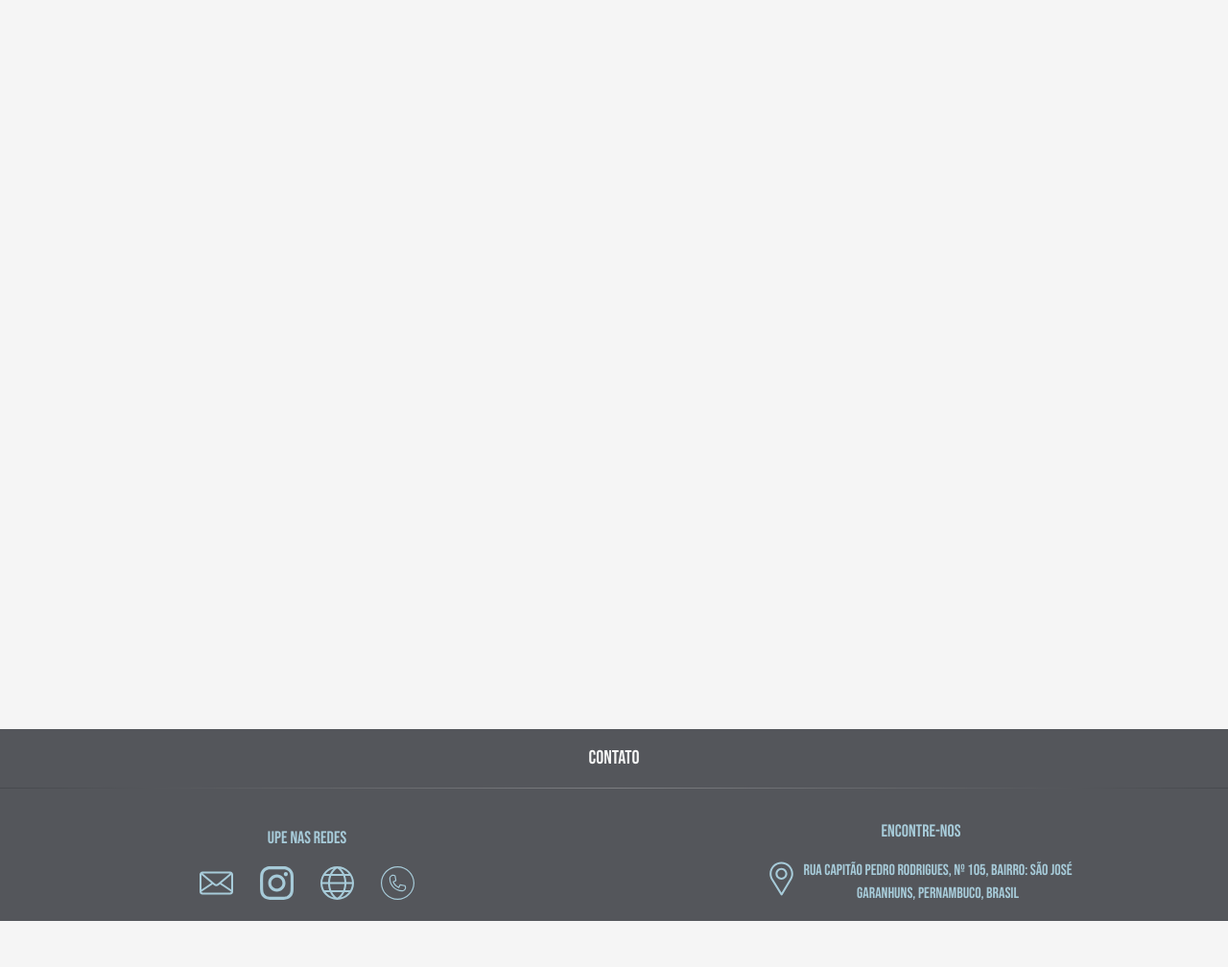
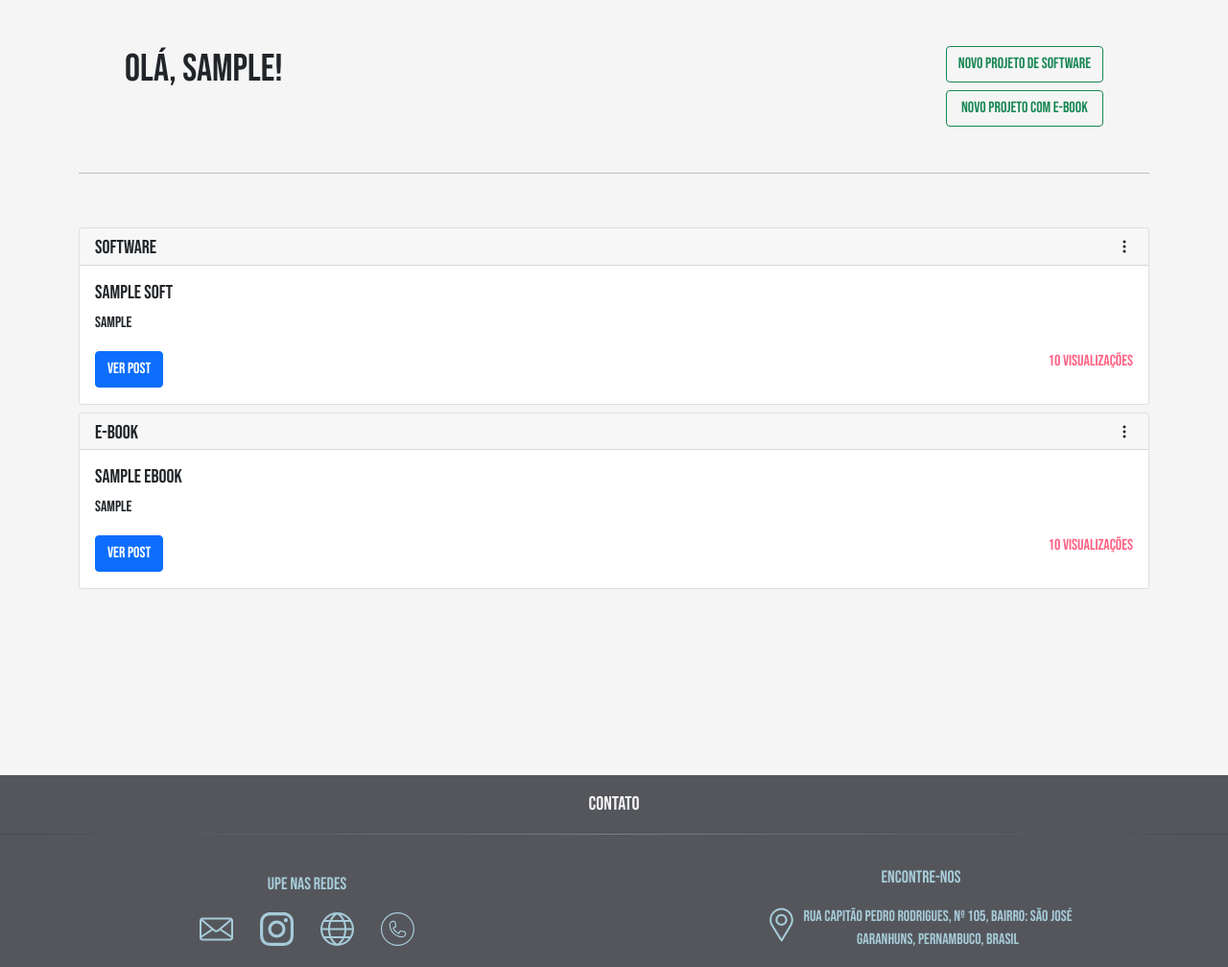
Before and after one commit to abraaodeveloper/portal-de-projetos-academicos, a Django app: page /dashboard/ in a window 1280 px wide. Shown: the part 67-1075 px from the top of the page at 96% size. Before the commit the page ends 1027 px from the top, so only its background shows below. Run offline with Django 3.2, Linux system fonts and the light colour scheme; a user stored in the database is signed in; tables that the repository leaves empty hold one stand-in row (values such as "Sample post"); some libraries are stand-ins or nearby versions.

Commit message:
Termido o crud de Soft e Ebook

```diff
--- a/accounts/urls.py
+++ b/accounts/urls.py
@@ -4,5 +4,5 @@ from .views import SignUpView
 
 
 urlpatterns = [
-    path('signup/', SignUpView.as_view(), name='signup'),
+    path('signup/', SignUpView, name='signup'),
 ]
--- a/config/settings.py
+++ b/config/settings.py
@@ -45,6 +45,7 @@ INSTALLED_APPS = [
     'accounts',
     'ckeditor',
     'ckeditor_uploader',
+    'crispy_forms',
 ]
 
 MIDDLEWARE = [
@@ -138,4 +139,6 @@ LOGIN_REDIRECT_URL = '/dashboard'
 
 LOGOUT_REDIRECT_URL = '/accounts/login'
 
+CRISPY_TEMPLATE_PACK = 'bootstrap4'
+
 django_heroku.settings(locals())
--- a/portal/urls.py
+++ b/portal/urls.py
@@ -10,5 +10,14 @@ urlpatterns = [
 
     # user logged
     path('dashboard/', views.dashboard, name="dashboard"),
+
+    # ebook
+    path('createebook/', views.createEbook, name="createebook"),
+    path('editebook/<int:ebook_id>', views.updateEbook, name="editebook"),
+    path('deletebook/<int:ebook_id>', views.deleteEbook, name="deleteebook"),
+
+    # software
     path('createsoft/', views.createSoft, name="createsoft"),
+    path('editesoft/<int:soft_id>', views.updateSoft, name="editesoft"),
+    path('deletesoft/<int:soft_id>', views.deleteSoft, name="deletesoft"),
 ]
--- a/portal/views.py
+++ b/portal/views.py
@@ -1,4 +1,4 @@
-from django.shortcuts import render
+from django.shortcuts import render, redirect
 from django.contrib.auth.models import User
 from django.contrib.auth.forms import AuthenticationForm
 from django.core.files.storage import FileSystemStorage
@@ -32,7 +32,7 @@ def home(request):
     users = User.objects.all()
     #print(users[0].created_at)
 
-    return render(request, 'guest/index.html', {'posts': result[:3:1], 'users': users.count()})
+    return render(request, 'guest/index.html', {'posts': result[:3:1], 'users': users.count(), 'qtdAcess': 3})
 
 def projects(request, type_content):
     softs = Soft.objects.filter(type_content=type_content)
@@ -59,8 +59,25 @@ def project(request, project_slug):
 @login_required
 def dashboard(request):
     user = request.user
-    softs = user.soft_set.all()
-    return render(request, 'logged/dashboard.html', {'softs': softs})
+
+    softs = user.soft_set.all().order_by('-views')[:3:1]
+    ebooks = user.ebook_set.all().order_by('-views')[:3:1]
+
+    result = softs + ebooks
+
+    if(not(len(result) < 3)):
+        cont = 0
+        ordenado = False
+        while(cont < len(result)-1 and not(ordenado)):
+            ordenado = True
+            if(result[cont].views < result[cont+1].views):
+                ordenado = False
+                key = result[cont]
+                result[cont] = result[cont+1]
+                result[cont+1] = key
+            cont +=1
+
+    return render(request, 'logged/dashboard.html', {'posts': result})
 
 @login_required
 def createSoft(request):
@@ -73,8 +90,16 @@ def createSoft(request):
         if form.is_valid():
             uploaded_file = request.FILES['document']
             fs = FileSystemStorage()
-            name = fs.save(uploaded_file.name, uploaded_file)
-            context['url'] = fs.url(name)
+            mainfile = fs.save(uploaded_file.name, uploaded_file)
+            context['url'] = fs.url(mainfile)
+
+            uploaded_file = request.FILES['cover']
+            fs = FileSystemStorage()
+            cover = fs.save(uploaded_file.name, uploaded_file)
+            context['url'] = fs.url(cover)
+
+            form.instance.file_name = mainfile
+            form.instance.cover = cover
 
             form.instance.file_name = name
             form.instance.author = request.user
@@ -84,3 +109,72 @@ def createSoft(request):
             return render(request, 'logged/dashboard.html', {'softs': softs})
 
     return render(request, 'logged/post-edit.html', {'softs': softs, 'form':form})
+
+@login_required
+def createEbook(request):
+    form = EbookForm(request.POST or None)
+    user = request.user
+    softs = user.soft_set.all()
+
+    context = {}
+    if request.method == 'POST':
+        if form.is_valid():
+
+            uploaded_file = request.FILES['document']
+            fs = FileSystemStorage()
+            mainfile = fs.save(uploaded_file.name, uploaded_file)
+            context['url'] = fs.url(mainfile)
+
+            uploaded_file = request.FILES['cover']
+            fs = FileSystemStorage()
+            cover = fs.save(uploaded_file.name, uploaded_file)
+            context['url'] = fs.url(cover)
+
+            form.instance.file_name = mainfile
+            form.instance.cover = cover
+
+            form.instance.author = request.user
+            form.instance.viwes = 0
+            form.save()
+
+            return render(request, 'logged/dashboard.html', {'softs': softs})
+
+    return render(request, 'logged/post-edit.html', {'softs': softs, 'form':form})
+
+def updateEbook(request, ebook_id):
+    try:
+        ebook_sel = Ebook.objects.get(id = ebook_id)
+    except Ebook.DoesNotExist:
+        return redirect('/')
+    ebook_form = EbookForm(request.POST or None, instance = ebook_sel)
+    if ebook_form.is_valid():
+       ebook_form.save()
+       return redirect('dashboard')
+    return render(request, 'logged/post-edit.html', {'form':ebook_form})
+
+def updateSoft(request, soft_id):
+    try:
+        soft_sel = Soft.objects.get(id = soft_id)
+    except Soft.DoesNotExist:
+        return redirect('/')
+    soft_form = SoftForm(request.POST or None, instance = soft_sel)
+    if soft_form.is_valid():
+       soft_form.save()
+       return redirect('dashboard')
+    return render(request, 'logged/post-edit.html', {'form':soft_form})
+
+def deleteEbook(request, ebook_id):
+    try:
+        ebook_sel = Ebook.objects.get(id = ebook_id)
+    except Ebook().DoesNotExist:
+        return redirect('dashboard')
+    ebook_sel.delete()
+    return redirect('dashboard')
+
+def deleteSoft(request, soft_id):
+    try:
+        soft_sel = Soft.objects.get(id = soft_id)
+    except Soft().DoesNotExist:
+        return redirect('dashboard')
+    soft_sel.delete()
+    return redirect('dashboard')
--- a/static/css/includes/_login-and-sign-in.scss
+++ b/static/css/includes/_login-and-sign-in.scss
@@ -3,6 +3,10 @@
     display: flex;
     justify-content: center;
     align-items: center;
+
+    li{
+        color: whitesmoke;
+    }
 
     .m-card-login{
         background-color: $azul-escuro;
@@ -43,5 +47,14 @@
                 background-color: $azul-escuro;
             }
         }
+
+
     }
 }
+.django-ckeditor-widget {
+     width: 100%;
+
+     #id_content{
+        width: 100%;
+    }
+}
--- a/static/css/styles.css
+++ b/static/css/styles.css
@@ -287,6 +287,10 @@ body {
           align-items: center;
 }
 
+.m-container-login li {
+  color: whitesmoke;
+}
+
 .m-container-login .m-card-login {
   background-color: #395D73;
   padding: 3em;
@@ -332,6 +336,14 @@ body {
   border: 1px solid #F5F5F5;
   border-radius: .3em;
   background-color: #395D73;
+}
+
+.django-ckeditor-widget {
+  width: 100%;
+}
+
+.django-ckeditor-widget #id_content {
+  width: 100%;
 }
 
 .card-post {
--- a/static/js/dashboardHome.js
+++ b/static/js/dashboardHome.js
@@ -18,18 +18,20 @@ function move() {
     function frame() {
 
       //acessos
-        if(width >= acessos.value) {
+      if (usuarios != null) {
+        if (width >= acessos.value) {
           clearInterval(id);
           i = 0;
         }
 
-        else{
+        else {
           width++;
           elementoOne.style.width = width + " Acessos";
           elementoOne.innerHTML = width + " Acessos";
         }
 
         //usuários
+
         if (width >= usuarios.value) {
           clearInterval(id);
           i = 0;
@@ -37,25 +39,26 @@ function move() {
         } else {
           width++;
           elementoTwo.style.width = width + " Contas";
-          elementoTwo.innerHTML = width  + " Contas";
+          elementoTwo.innerHTML = width + " Contas";
         }
 
+
         //projetos de software
-        if(width >= projetosSoft.value){
+        if (width >= projetosSoft.value) {
           clearInterval(id);
           i = 0;
 
-        } else{
+        } else {
           width++;
           elementoThree.style.width = width + " Projetos";
           elementoThree.innerHTML = width + " Projetos";
         }
         //Livros
-        if(width >= projetosBook.value){
+        if (width >= projetosBook.value) {
           clearInterval(id);
           i = 0;
 
-        } else{
+        } else {
           width++;
           elementoFour.style.width = width + " Livros";
           elementoFour.innerHTML = width + " Livros";
@@ -63,5 +66,6 @@ function move() {
       }
     }
   }
+}
 
 move();
--- a/templates/base.html
+++ b/templates/base.html
@@ -8,9 +8,11 @@
     <meta name="viewport" content="width=device-width, initial-scale=1">
     <link rel="icon" href="{% static 'img/icon.ico' %}" type="image/x-icon">
     <!-- Bootstrap CSS -->
+    <link rel="stylesheet" href="https://cdn.jsdelivr.net/npm/bootstrap-icons@1.4.1/font/bootstrap-icons.css">
     <link href="https://cdn.jsdelivr.net/npm/bootstrap@5.0.0-beta3/dist/css/bootstrap.min.css" rel="stylesheet"
         integrity="sha384-eOJMYsd53ii+scO/bJGFsiCZc+5NDVN2yr8+0RDqr0Ql0h+rP48ckxlpbzKgwra6" crossorigin="anonymous">
     <link rel="stylesheet" href="https://cdnjs.cloudflare.com/ajax/libs/animate.css/4.1.1/animate.min.css" />
+
     <link rel="stylesheet" href="{% static 'css/styles.css' %}">
 
     <link rel="preconnect" href="https://fonts.gstatic.com">
--- a/templates/includes/footer.html
+++ b/templates/includes/footer.html
@@ -31,7 +31,7 @@
         <div class="local-container">
           <div class="local-icon">
             <a class="local-logo" href="#">
-              <img src="static/img/footer/placeholder.svg" alt="local-pin">
+              <img src="/static/img/footer/placeholder.svg" alt="local-pin">
             </a>
           </div>
           <div class="text-icon">
--- a/templates/logged/dashboard.html
+++ b/templates/logged/dashboard.html
@@ -4,5 +4,61 @@
 {% load static %}
 
 {% block content %}
+<div class="container">
+  <div class="m-5 d-flex justify-content-between">
+    <h1>Olá, {{ user.username }}!</h1>
+    <div class="d-flex flex-column">
+      <a class="btn btn-outline-success" href="/createsoft/">Novo projeto de Software</a>
+      <a class="btn btn-outline-success mt-2" href="/createebook/">Novo projeto com E-book</a>
+    </div>
+  </div>
+  <hr class="dropdown-divider">
+  <div class="d-flex flex-column mt-5">
+    {% for post in posts %}
+    <div class="card mt-2">
+      <div class="card-header d-flex justify-content-between" style="height: 2.4em;">
+        {% if post.keyword %}
+        <h5>E-book</h5>
+        {% else %}
+        <h5>Software</h5>
+        {% endif %}
+        <div class="dropdown">
+          <a class="btn" style="padding: 0;" href="#" role="button" id="dropdownMenuLink" data-bs-toggle="dropdown"
+            aria-expanded="false">
+            <i class="bi bi-three-dots-vertical"></i>
+          </a>
 
+          <ul class="dropdown-menu" aria-labelledby="dropdownMenuLink">
+            <li>
+              {% if post.keyword %}
+              <a class="dropdown-item" href="/editebook/{{post.id}}">Editar</a>
+              {% else %}
+            <li><a class="dropdown-item" href="/editesoft/{{post.id}}">Editar</a></li>
+            {% endif %}
+
+            </li>
+            <li>
+              {% if post.keyword %}
+              <a class="dropdown-item" href="/deletebook/{{post.id}}">Excluir</a>
+              {% else %}
+            <li><a class="dropdown-item" href="/deletesoft/{{post.id}}">Excluir</a></li>
+            {% endif %}
+            </li>
+          </ul>
+        </div>
+      </div>
+      <div class="card-body">
+        <h5 class="card-title">{{post.title}}</h5>
+        <p class="card-text">{{post.resume}}</p>
+        <div class="d-flex flex-row justify-content-between align-items-center">
+          <a href="/project/{{post.slug}}" class="btn btn-primary">Ver Post</a>
+          <div class="views">
+            <p>{{post.views}} visualizações</p>
+          </div>
+        </div>
+      </div>
+    </div>
+    {% endfor %}
+  </div>
+</div>
 {% endblock %}
```
Also changed, not shown: accounts/forms.py (added, +21 -0 lines), accounts/views.py (+15 -8 lines), portal/forms.py (+24 -0 lines), templates/logged/post-edit.html (+17 -11 lines), templates/registration/signup.html (+13 -2 lines), static/js/main.js (added), 1 other file. Lines whose indentation alone changed are shown as unchanged.
